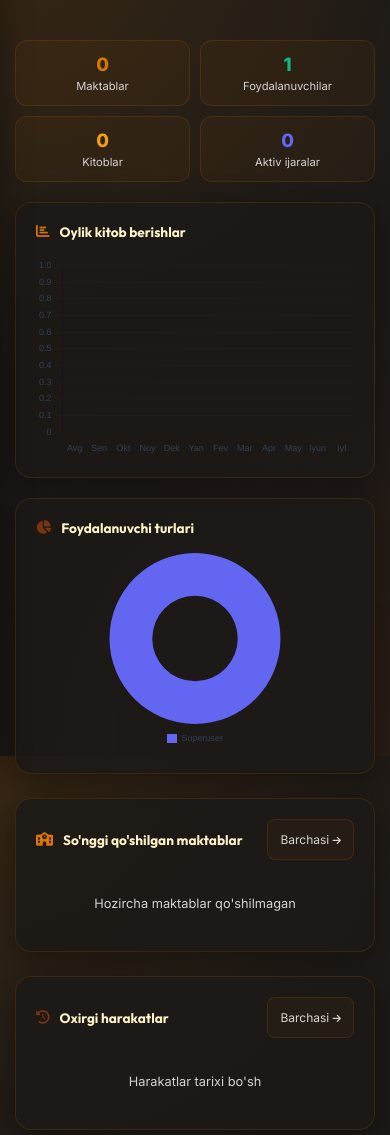
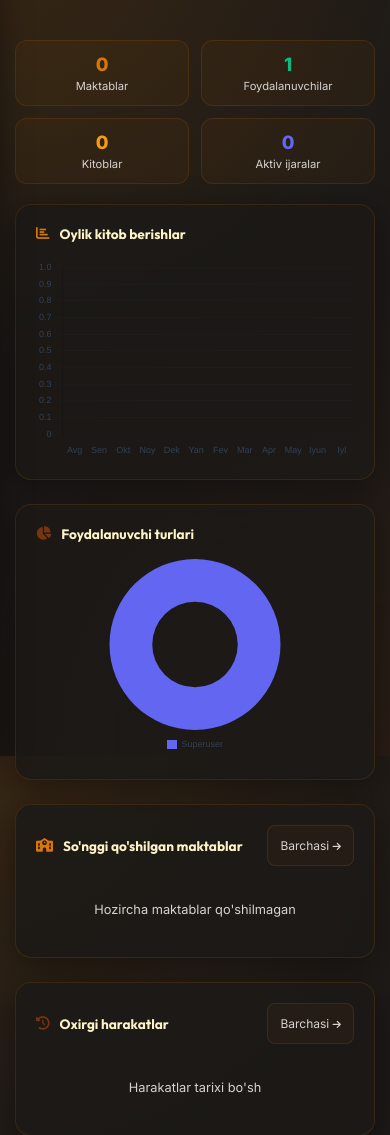
Before and after one commit to madsaomi/library, a Django app: page /admin-panel/ in a window 390 px wide. Shown: the part 88-1223 px from the top of the page. Run offline with Django 5.2, Linux system fonts and the light colour scheme; the visitor is signed in with stand-in values (Sample User, id 1); data comes from the database, SQL or seed files in the repository; data that the repository does not hold is empty.

Commit message:
Increase grid gaps: 16-24px for better spacing between stat cards

```diff
--- a/static/css/style.css
+++ b/static/css/style.css
@@ -191,11 +191,11 @@ select option,
 }
 
 /* Responsive grid helpers - use instead of inline grid styles */
-.grid-2 { display: grid; grid-template-columns: 1fr 1fr; gap: 20px; }
-.grid-3 { display: grid; grid-template-columns: 1fr 1fr 1fr; gap: 20px; }
-.grid-4 { display: grid; grid-template-columns: repeat(4, 1fr); gap: 20px; }
-.grid-5 { display: grid; grid-template-columns: repeat(5, 1fr); gap: 20px; }
-.grid-6 { display: grid; grid-template-columns: repeat(6, 1fr); gap: 20px; }
+.grid-2 { display: grid; grid-template-columns: 1fr 1fr; gap: 24px; }
+.grid-3 { display: grid; grid-template-columns: 1fr 1fr 1fr; gap: 24px; }
+.grid-4 { display: grid; grid-template-columns: repeat(4, 1fr); gap: 24px; }
+.grid-5 { display: grid; grid-template-columns: repeat(5, 1fr); gap: 24px; }
+.grid-6 { display: grid; grid-template-columns: repeat(6, 1fr); gap: 24px; }
 
 .table-responsive-wrap {
   width: 100%;
@@ -424,7 +424,7 @@ select option,
 .stat-grid {
   display: grid;
   grid-template-columns: repeat(auto-fit, minmax(150px, 1fr));
-  gap: 15px;
+  gap: 16px;
 }
 
 .stat-card {
@@ -674,7 +674,7 @@ select option,
 
   .stat-grid {
     grid-template-columns: repeat(auto-fit, minmax(120px, 1fr)) !important;
-    gap: 10px;
+    gap: 12px !important;
   }
 
   .stat-card {
```
